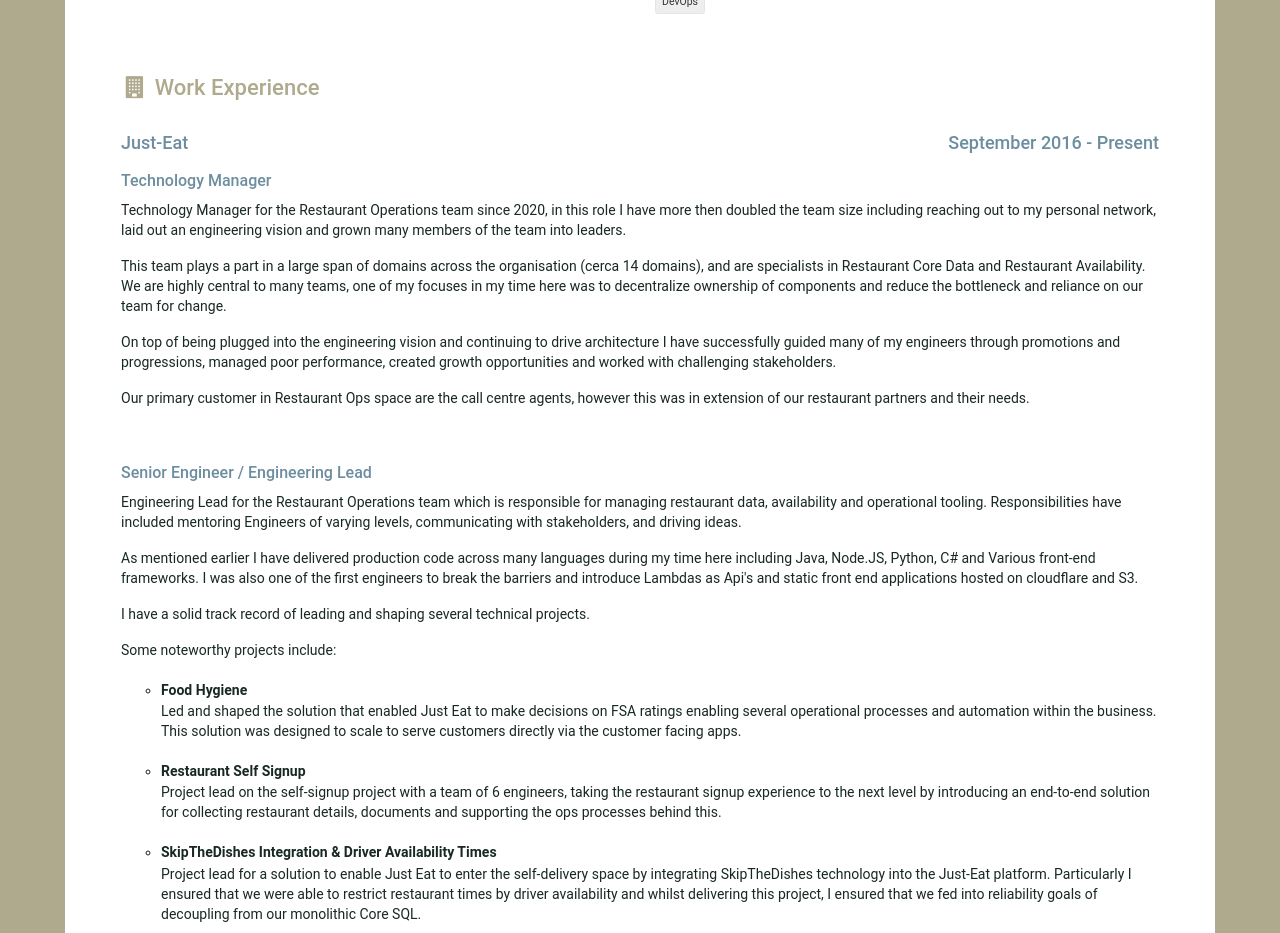
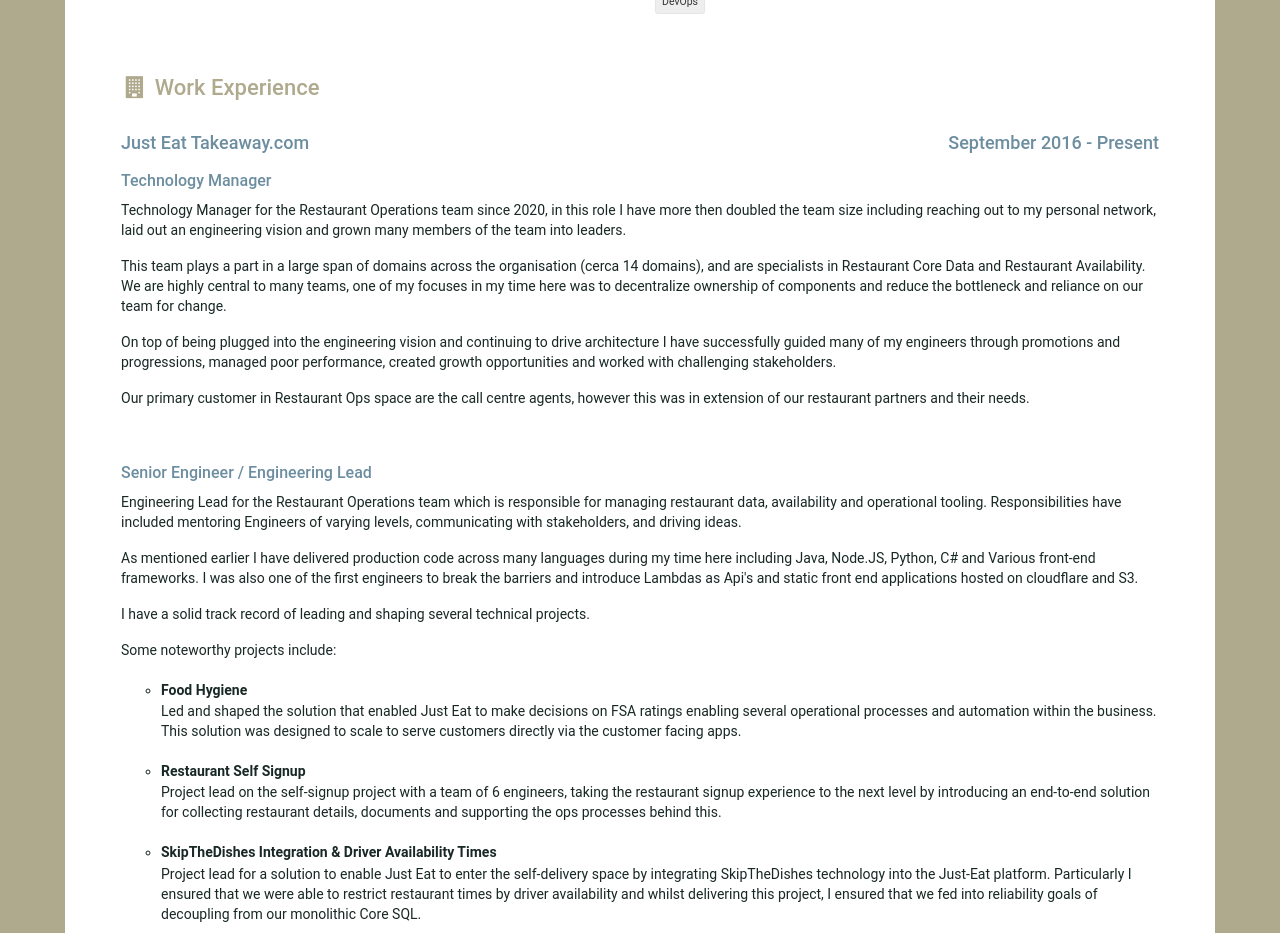
Before and after one commit to Stormsys/cv, a React (Create React App) app: page / in a window 1280 px wide. Shown: the part 880-1813 px from the top of the page. Built offline with nearby package versions, Linux system fonts and the light colour scheme.

Commit message:
properly formatting company name

```diff
--- a/src/sections/Work.js
+++ b/src/sections/Work.js
@@ -10,7 +10,7 @@
                 {/* Just-Eat */}
                 <li>
                     <h3 className="job-header">
-                        <span className="workplace">Just-Eat</span>
+                        <span className="workplace">Just Eat Takeaway.com</span>
                         <span className="date">September 2016 - Present</span>
                     </h3>
 
```
